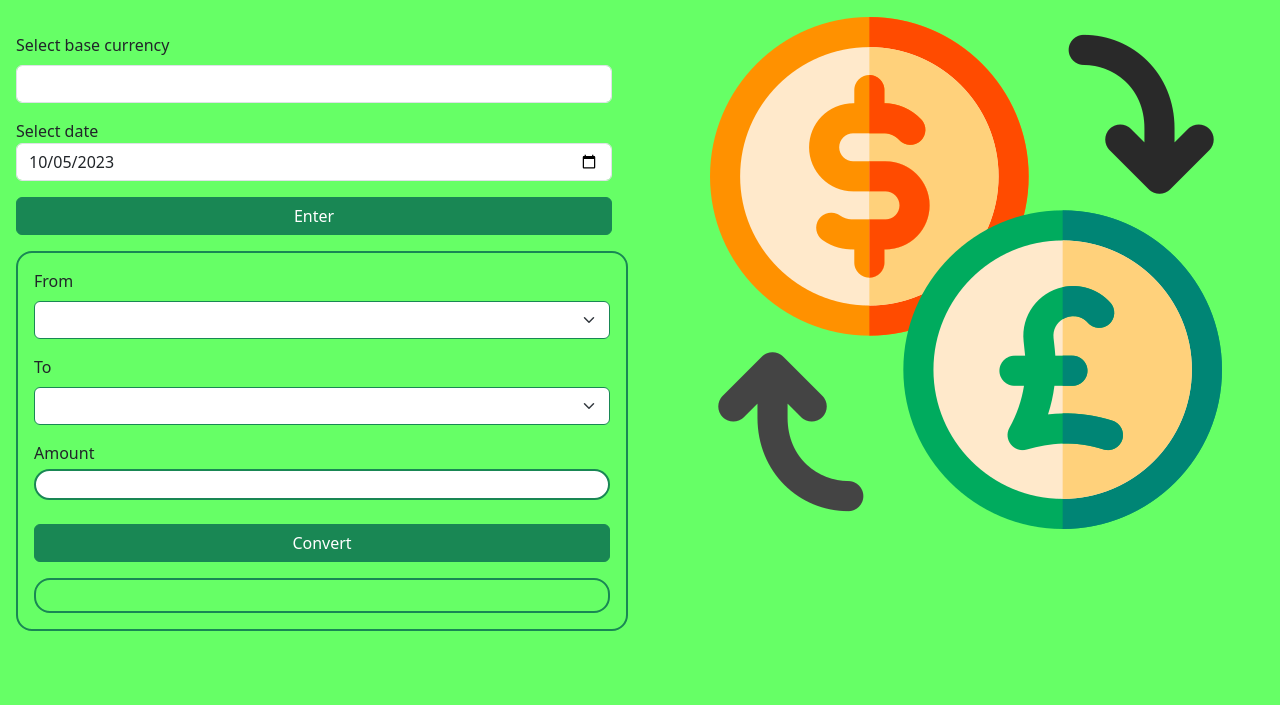
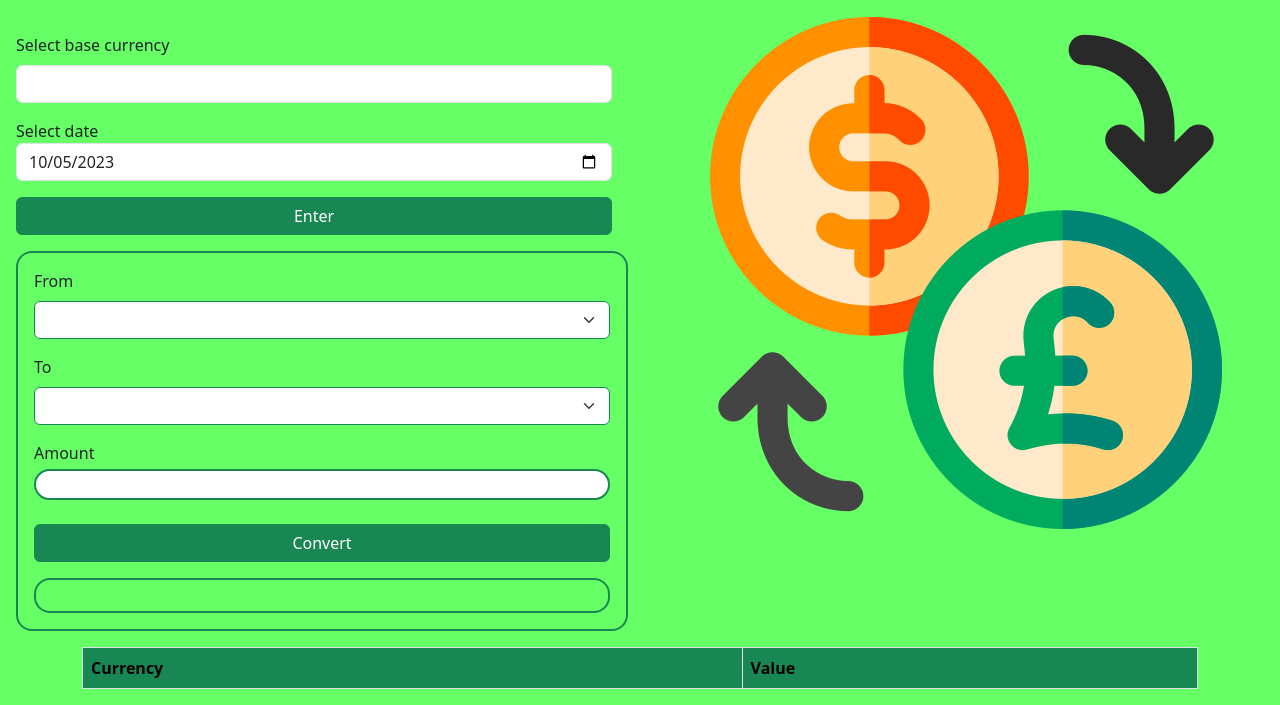
Before and after one commit to cvillar97/exchange-rates, a website: page index.html in a window 1280 px wide. Shown: the part 107-812 px from the top of the page. Drawn offline with nearby package versions, Linux system fonts and the light colour scheme; no server answers.

Commit message:
Adds container and table
The table's body is going to contain a currency rates list.

```diff
--- a/index.html
+++ b/index.html
@@ -91,6 +91,20 @@
             />
           </div>
         </div>
+        <div class="container overflow-scroll table-container hidden">
+          <str class="table-date fw-bold"></str>
+          <table class="table table-bordered" id="table-of-currencies">
+            <thead>
+              <tr>
+                <th class="bg-success fw-bold" scope="col">Currency</th>
+                <th class="bg-success fw-bold" id="th-value" scope="col">
+                  Value
+                </th>
+              </tr>
+            </thead>
+            <tbody id="table-body"></tbody>
+          </table>
+        </div>
       </main>
       <footer></footer>
     </div>
```
